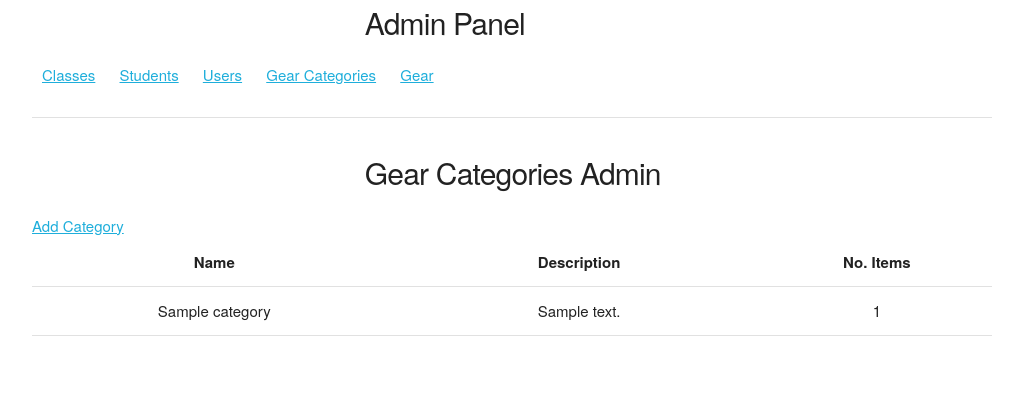
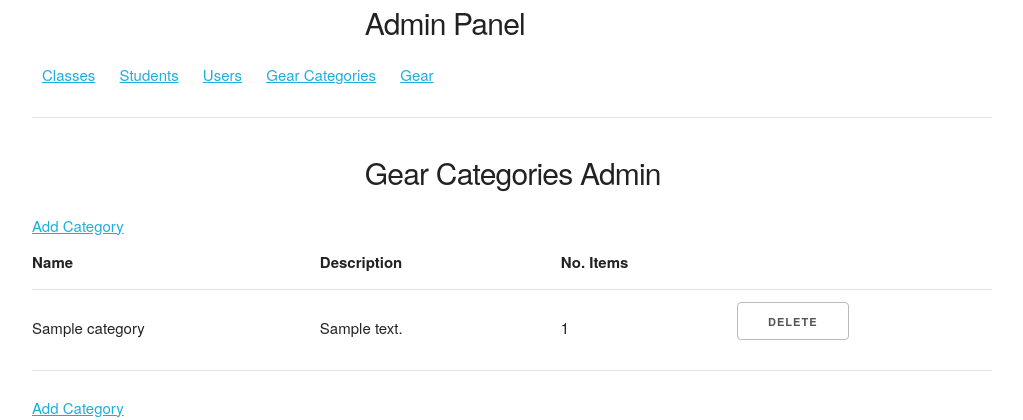
Before and after one commit to bjmaynard01/ganteva-gear-rental, a Flask app: page /admin/gear/categories in a window 1280 px wide. Shown: the part 385-805 px from the top of the page, without its empty margins (128-1151 px from the left). Before the commit the page ends 721 px from the top, so only its background shows below. Run offline with Flask 3, Linux system fonts and the light colour scheme; a user stored in the database is signed in; tables that the repository leaves empty hold one stand-in row (values such as "Sample post"); some libraries are stand-ins or nearby versions.

Commit message:
can now delete a category from button in table

```diff
--- a/app/admin/routes.py
+++ b/app/admin/routes.py
@@ -100,3 +100,16 @@ def add_gear():
 
     else:
         return redirect(url_for('users.login'))
+
+@admin_bp.route('/admin/gear/category/<id>/delete')
+def delete_category(id):
+    category = GearCategories.query.filter_by(id=id).first()
+    try:
+        db.session.delete(category)
+        db.session.commit()
+        flash('Succesfully deleted category {}'.format(category.name))
+        return redirect(url_for('admin.categories_admin'))
+
+    except SQLAlchemyError as error:
+        db.session.rollback()
+        return render_template('errors/500.html', title='Internal Error'), 500
--- a/app/static/stylesheets/site.css
+++ b/app/static/stylesheets/site.css
@@ -1,14 +1,3 @@
-
-/* . for class and # for id */
-
-.create-button {
-
-}
-
-.delete-button {
-
-}
-
 .navlink {
     padding-left: 10px;
     padding-right: 10px;
--- a/app/static/stylesheets/skeleton.css
+++ b/app/static/stylesheets/skeleton.css
@@ -323,8 +323,9 @@ pre > code {
 /* Tables
 –––––––––––––––––––––––––––––––––––––––––––––––––– */
 th,
+tr,
 td {
-  padding: 12px 15px;
+  padding: 12px 15px 15px 15px;
   text-align: left;
   border-bottom: 1px solid #E1E1E1; }
 th:first-child,
--- a/app/templates/admin/admin_categories.html
+++ b/app/templates/admin/admin_categories.html
@@ -8,23 +8,30 @@
         </div>
     </div>
     <div class="row twelve columns">
-        <a href="{{ url_for('admin.add_gear_category') }}">Add Category</a>
+        <a href="{{ url_for('admin.add_gear_category') }}" class="addbutton">Add Category</a>
     </div>
     <div class="row twelve columns">
-        <div class="twelve columns">
+        <div class="row twelve columns">
             <table class="twelve columns">
-                <th style="text-align:center;">Name</th>
-                <th style="text-align:center;">Description</th>
-                <th style="text-align:center;">No. Items</th>
+                <th>Name</th>
+                <th>Description</th>
+                <th>No. Items</th>
                 {% for category in categories %}
-                <tr>
-                    <td style="text-align: center;">{{ category.name }}</td>
-                    <td style="text-align: center;">{{ category.description }}</td>
-                    <td style="text-align: center;">{{ category.items.all()|length }}</td>
+                <tr class="table-row">
+                    <td>{{ category.name }}</td>
+                    <td>{{ category.description }}</td>
+                    <td>{{ category.items.all()|length }}</td>
+                    <td><a href="{{ url_for('admin.delete_category', id=category.id) }}">
+                            <input  class="deletebutton" type="button" value="Delete" onclick="return confirm('Do you want to delete category {{ category.name }}')">
+                        </a>
+                    </td>
                 </tr>
                 {% endfor %}
             </table>
         </div>
     </div>
+    <div class="row twelve columns">
+        <a href="{{ url_for('admin.add_gear_category') }}">Add Category</a>
+    </div>
 
 {% endblock content %}
```
Also changed, not shown: requirements.txt (+51 -0 lines).
